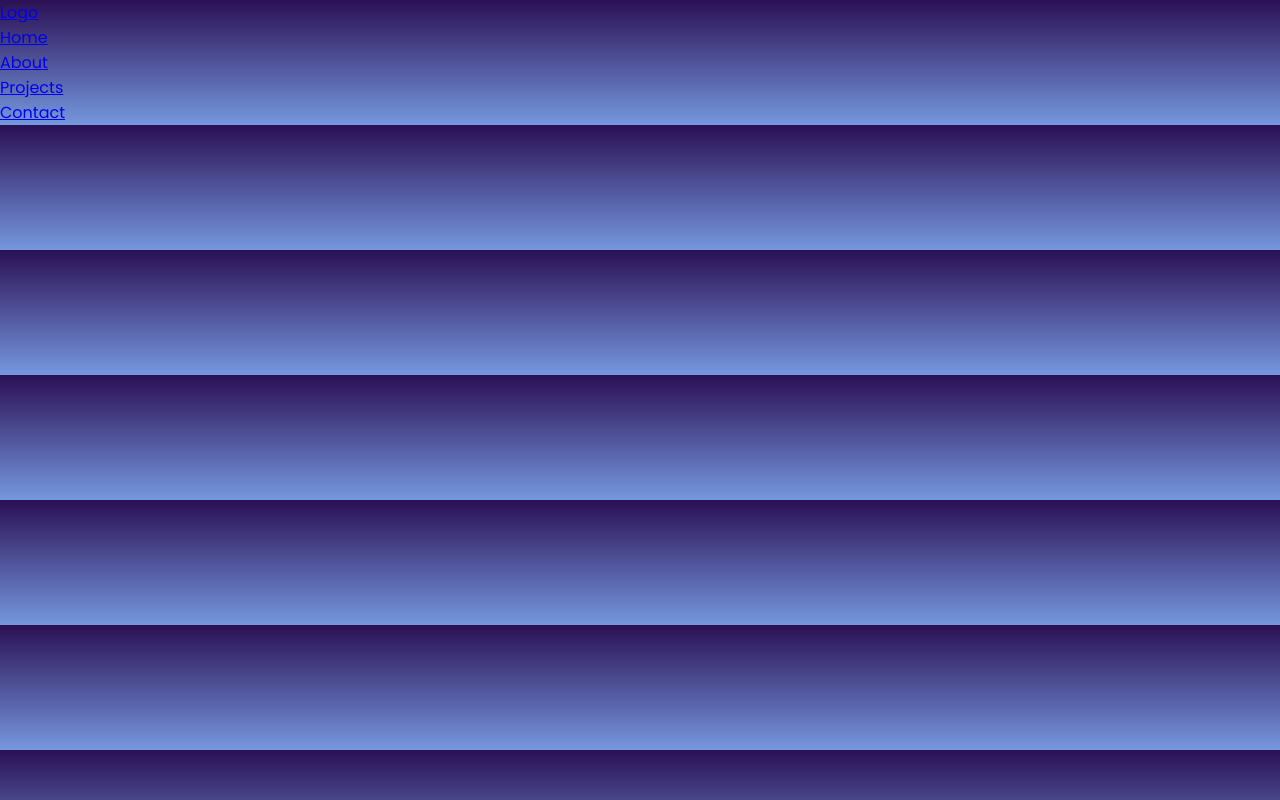
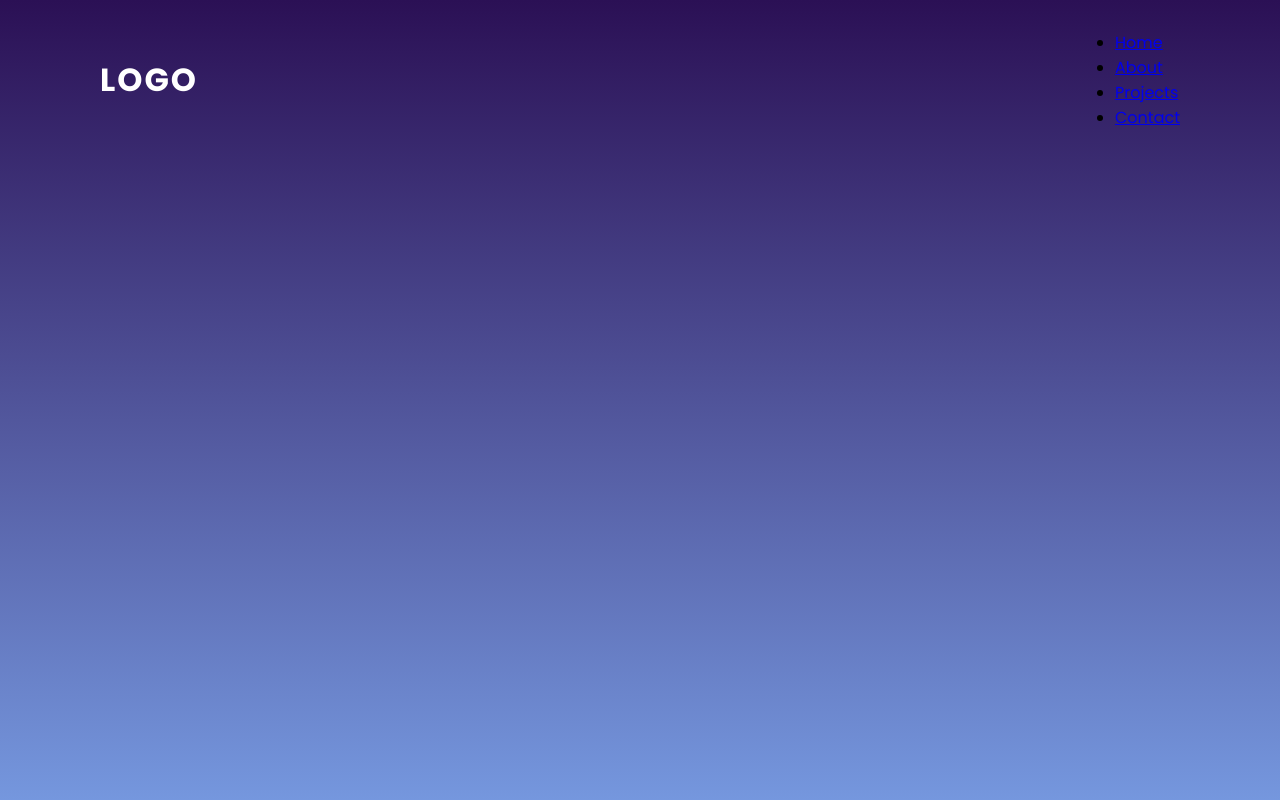
Before and after one commit to nadeeshaani/Agora-Website, a plain HTML site: page index.html in a window 1280 px wide. Drawn offline with Linux system fonts and the light colour scheme.

Commit message:
logo decorations

```diff
--- a/index.html
+++ b/index.html
@@ -2,10 +2,11 @@
 <html>
     <head>
         <title>Parallax Scrolling Website | Vanilla Javascript</title>
-        <link rel="stylesheet" type="text/css" href="style.css">
+        <link rel="stylesheet" type="text/css" href="./style.css">
     </head>
 
     <body>
+        <header>
         <a href="#" class="logo">Logo</a>
         <ul>
            <li><a href="#">Home</a></li>
@@ -13,6 +14,7 @@
            <li><a href="#">Projects</a></li>
            <li><a href="#">Contact</a></li>
         </ul>
+    </header>
     </body>
 
 
--- a/style.css
+++ b/style.css
@@ -11,5 +11,27 @@
 
 body
 {
+    min-height: 100vh;
     background: linear-gradient(#2b1055, #7597de);
 }
+
+header{
+    position: absolute;
+    top: 0;
+    left: 0;
+    width: 100%;
+    padding: 30px 100px;
+    display: flex;
+    justify-content: space-between;
+    align-items: center;
+}
+
+header .logo
+{
+    color: white;
+    font-weight: 700;
+    text-decoration: none;
+    font-size: 2em;
+    text-transform: uppercase;
+    letter-spacing: 2px;
+}
```
